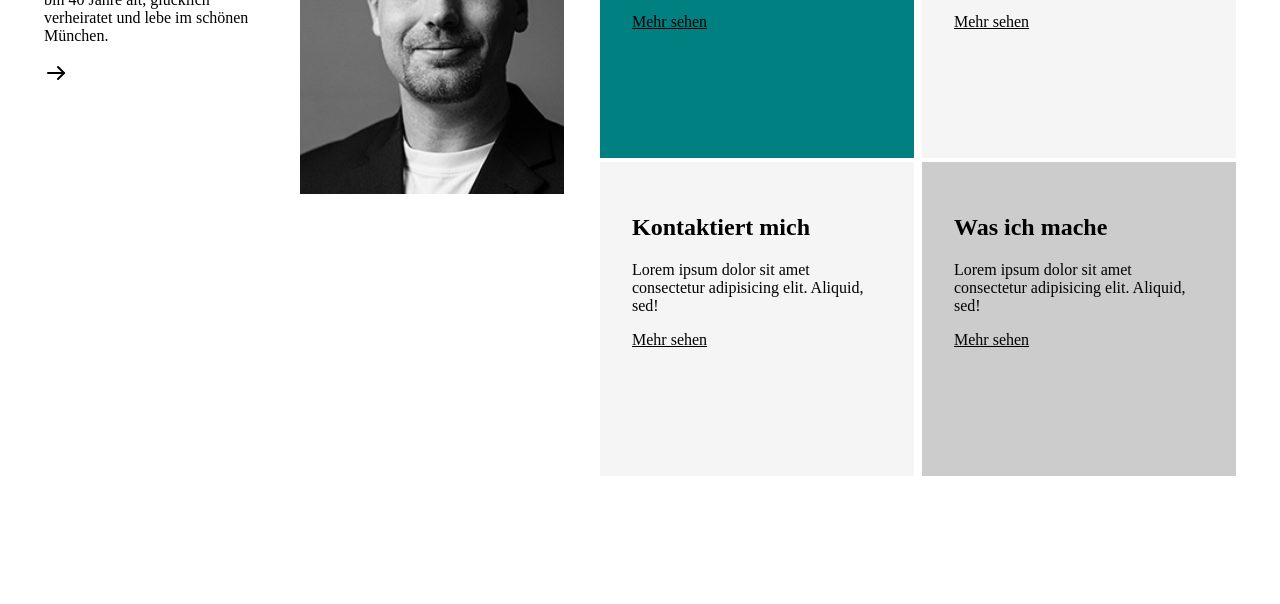
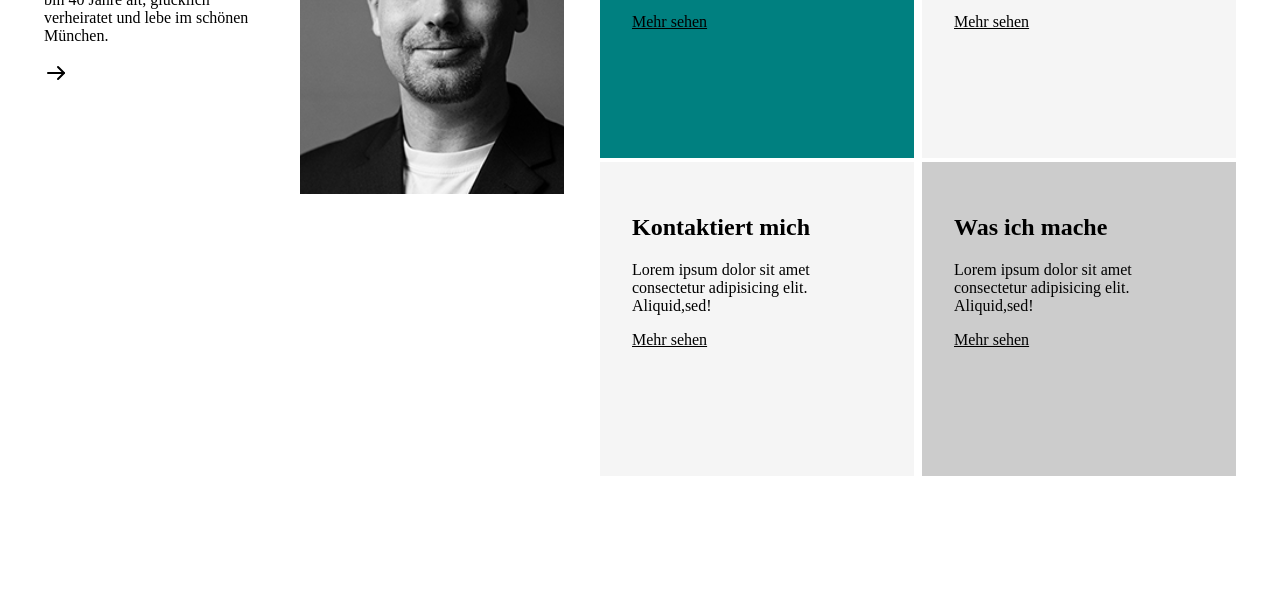
Before and after one commit to Levoram/html-101, a website: page Profilseite/index.html in a window 1280 px wide. Shown: the part 196-800 px from the top of the page. Drawn offline with Linux system fonts and the light colour scheme; a web font is replaced by a local one.

Commit message:
Add Javascript support

```diff
--- a/Profilseite/index.html
+++ b/Profilseite/index.html
@@ -12,6 +12,7 @@
     />
 
     <link rel="stylesheet" href="css/shared.css" />
+    <script type="text/javascript" src="javascript/main.js" defer></script>
   </head>
   <body>
     <main>
@@ -24,7 +25,7 @@
         <img src="/images/arrow.svg" alt="arrow-right" />
       </div>
       <div id="hero"></div>
-      <section class="wrapper">
+      <section id="CardGroup" class="wrapper">
         <div class="row">
           <div class="card teal">
             <h2>Über mich</h2>
--- /dev/null
+++ b/Profilseite/javascript/main.js
@@ -0,0 +1,77 @@
+const greeting = "Hallo Welt!";
+console.log(greeting);
+
+const cards = [
+  {
+    title: "Über mich",
+    desc: "Mein Name ist Nico Küchler, ich bin 40 Jahre alt, glücklich verheiratet und lebe im schönen München.",
+    link: "https://nico-kuechler.de",
+    linkdesc: "Mehr sehen",
+    classString: "card teal",
+  },
+  {
+    title: "Wie es funktioniert",
+    desc: "Lorem ipsum dolor sit amet consectetur adipisicing elit. Aliquid,sed!",
+    link: "https://nico-kuechler.de/design/ueber-design/",
+    linkdesc: "Mehr sehen",
+    classString: "card whitelight",
+  },
+  {
+    title: "Kontaktiert mich",
+    desc: "Lorem ipsum dolor sit amet consectetur adipisicing elit. Aliquid,sed!",
+    link: "https://nico-kuechler.de/kontakt/",
+    linkdesc: "Mehr sehen",
+    classString: "card whitelight",
+  },
+  {
+    title: "Was ich mache",
+    desc: "Lorem ipsum dolor sit amet consectetur adipisicing elit. Aliquid,sed!",
+    link: "https://nico-kuechler.de/ueber-mich/",
+    linkdesc: "Mehr sehen",
+    classString: "card grayMed",
+  },
+];
+
+const elm = document.getElementById("CardGroup");
+
+let i = 0;
+let row = "";
+
+const clean = (id) => {
+  const myNode = document.getElementById(id);
+  while (myNode.firstChild) {
+    myNode.removeChild(myNode.lastChild);
+  }
+};
+
+clean(elm.id);
+
+for (var key in cards) {
+  console.log("Remainder," + (i % 2));
+  console.log(cards[key]);
+
+  const card = document.createElement("div");
+  const headline = document.createElement("h2");
+  const desc = document.createElement("p");
+  const anchor = document.createElement("a");
+
+  card.className = cards[key].classString;
+  headline.innerText = cards[key].title;
+  desc.innerText = cards[key].desc;
+  anchor.href = cards[key].link;
+  anchor.textContent = cards[key].linkdesc;
+
+  card.append(headline);
+  card.append(desc);
+  card.append(anchor);
+
+  if (i % 2 === 0) {
+    row = document.createElement("div");
+    row.className = "row";
+    row.append(card);
+    elm.append(row);
+  } else {
+    row.append(card);
+  }
+  i++;
+}
```
